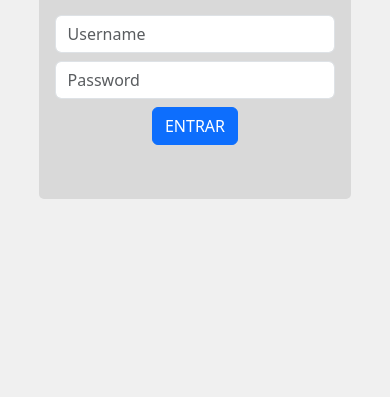
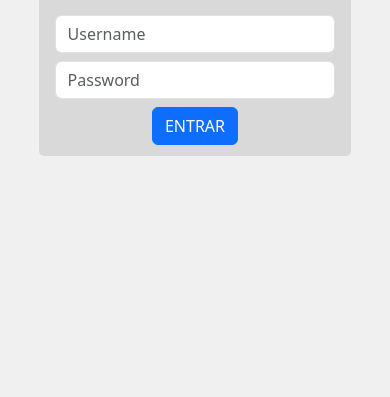
Before and after one commit to KaioFerr/AgendaDeContatosJS, a plain HTML site: page index.html in a window 390 px wide. Shown: the part 447-844 px from the top of the page. Drawn offline with nearby package versions, Linux system fonts and the light colour scheme.

Commit message:
Update loginStyle.css

```diff
--- a/loginStyle.css
+++ b/loginStyle.css
@@ -87,7 +87,7 @@ div{
 
     section {
         width: 80vw;
-        height: 48vh;
+        height: 320px;
     }
 
     div {
```
